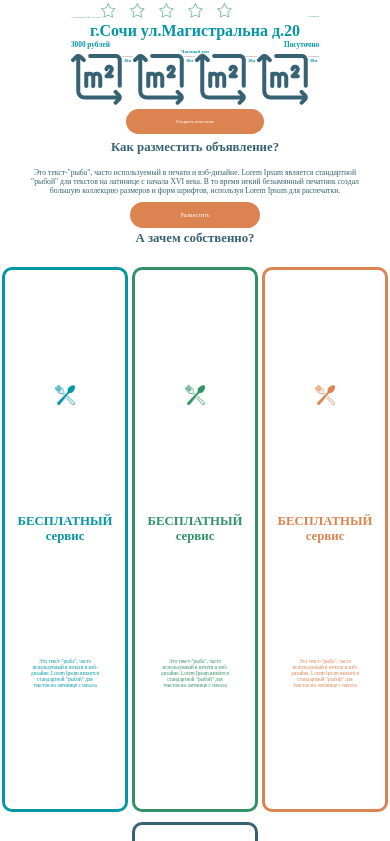
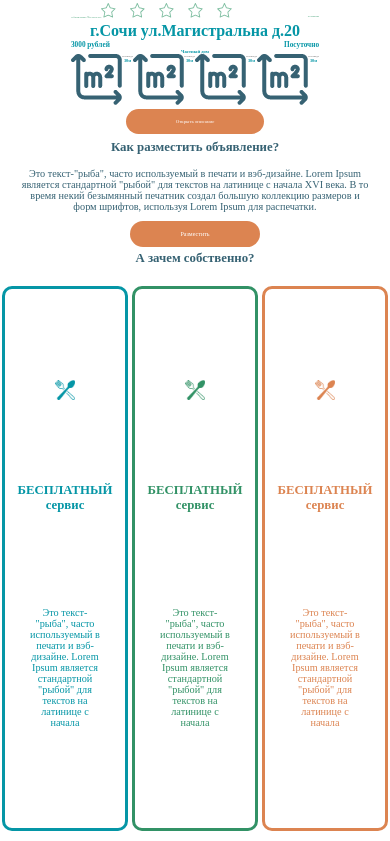
Before and after one commit to mrWotTakWot/DomUMorya, a plain HTML site: page index.html in a window 390 px wide. Shown: the part 712-1553 px from the top of the page. Drawn offline with Linux system fonts and the light colour scheme.

Commit message:
NAZVANIE COMMITA TUT

```diff
--- a/style.sass
+++ b/style.sass
@@ -412,7 +412,7 @@ h2
         &__text
             width: 90%
             &>p
-                font-size: calc( ( 100vw / 760 ) * 15 )!important
+                font-size: calc( ( 100vw / 760 ) * 20 )!important
     .advantage
         flex-wrap: wrap
         justify-content: space-around
@@ -422,7 +422,7 @@ h2
             &__txt
                 width: 90%
                 &>p
-                    font-size: calc( ( 100vw / 760 ) * 10 )!important
+                    font-size: calc( ( 100vw / 760 ) * 20 )!important
     .body
         width: 100%
     body
```
Also changed, not shown: style.css.
